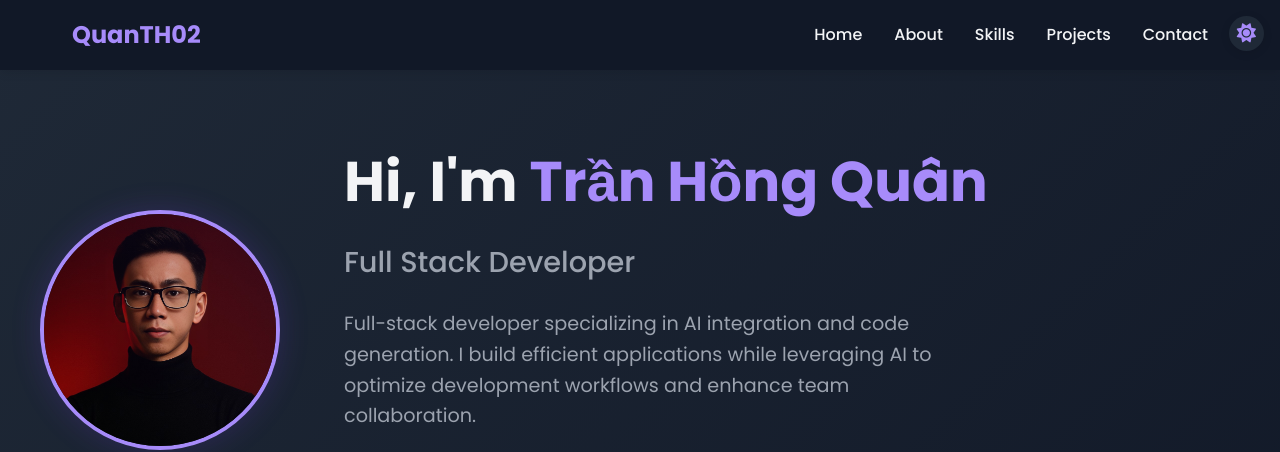
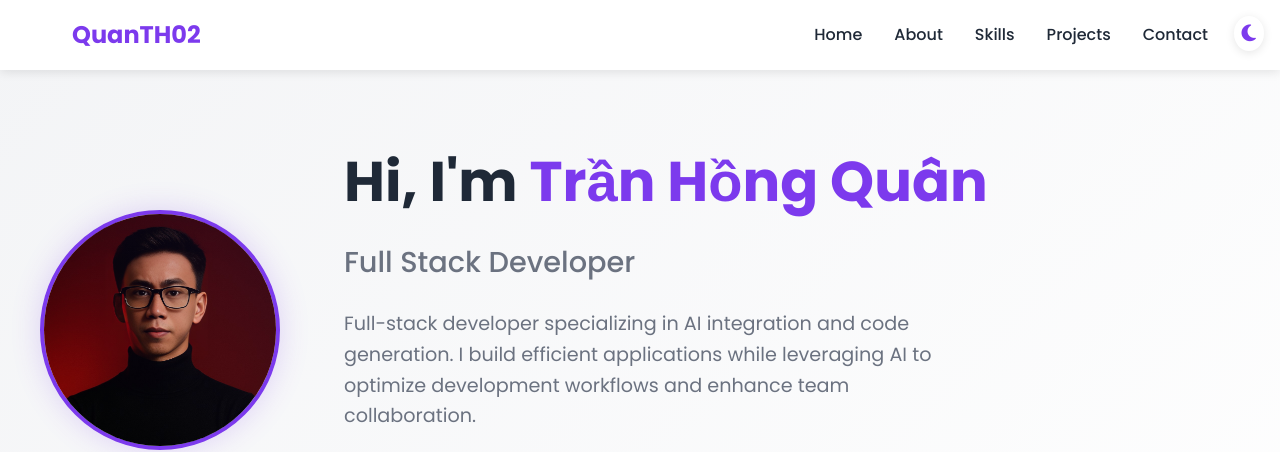
Before and after one commit to QuanTH02/Poftfolio, a plain HTML site: page index.html in a window 1280 px wide. Both pictures are taken after a click on the button 1248 px from the left and 33 px from the top of the page. Shown: the top 452 px of the page. Drawn offline with Linux system fonts and the light colour scheme.

Commit message:
Dark mode default

```diff
--- a/index.html
+++ b/index.html
@@ -1,5 +1,5 @@
 <!DOCTYPE html>
-<html lang="en" data-theme="light">
+<html lang="en" data-theme="dark">
 <head>
     <meta charset="UTF-8">
     <meta name="viewport" content="width=device-width, initial-scale=1.0">
--- a/script.js
+++ b/script.js
@@ -1,5 +1,5 @@
 // Theme and Language Management
-let currentTheme = localStorage.getItem('theme') || 'light';
+let currentTheme = localStorage.getItem('theme') || 'dark';
 let currentLanguage = localStorage.getItem('language') || 'en';
 
 // Load saved theme and language
@@ -9,7 +9,7 @@ document.documentElement.setAttribute('lang', currentLanguage);
 // Theme Toggle
 const themeToggle = document.getElementById('theme-toggle');
 themeToggle.addEventListener('click', () => {
-    currentTheme = currentTheme === 'light' ? 'dark' : 'light';
+    currentTheme = currentTheme === 'dark' ? 'light' : 'dark';
     document.documentElement.setAttribute('data-theme', currentTheme);
     localStorage.setItem('theme', currentTheme);
     updateThemeIcon();
--- a/styles.css
+++ b/styles.css
@@ -6,7 +6,21 @@
 }
 
 :root {
-    /* Light Theme */
+    /* Dark Theme (Default) */
+    --primary-color: #a78bfa;
+    --secondary-color: #7c3aed;
+    --text-color: #f3f4f6;
+    --light-text: #9ca3af;
+    --background: #111827;
+    --section-bg: #1f2937;
+    --card-bg: #1f2937;
+    --gradient-1: linear-gradient(135deg, #7c3aed 0%, #4f46e5 100%);
+    --gradient-2: linear-gradient(135deg, #1f2937 0%, #111827 100%);
+    --gradient-3: linear-gradient(135deg, #4f46e5 0%, #7c3aed 100%);
+    --transition: all 0.3s ease;
+}
+
+[data-theme="light"] {
     --primary-color: #7c3aed;
     --secondary-color: #5b21b6;
     --text-color: #1f2937;
@@ -16,20 +30,6 @@
     --card-bg: #ffffff;
     --gradient-1: linear-gradient(135deg, #7c3aed 0%, #4f46e5 100%);
     --gradient-2: linear-gradient(135deg, #f3f4f6 0%, #ffffff 100%);
-    --gradient-3: linear-gradient(135deg, #4f46e5 0%, #7c3aed 100%);
-    --transition: all 0.3s ease;
-}
-
-[data-theme="dark"] {
-    --primary-color: #a78bfa;
-    --secondary-color: #7c3aed;
-    --text-color: #f3f4f6;
-    --light-text: #9ca3af;
-    --background: #111827;
-    --section-bg: #1f2937;
-    --card-bg: #1f2937;
-    --gradient-1: linear-gradient(135deg, #7c3aed 0%, #4f46e5 100%);
-    --gradient-2: linear-gradient(135deg, #1f2937 0%, #111827 100%);
     --gradient-3: linear-gradient(135deg, #4f46e5 0%, #7c3aed 100%);
 }
 
```
